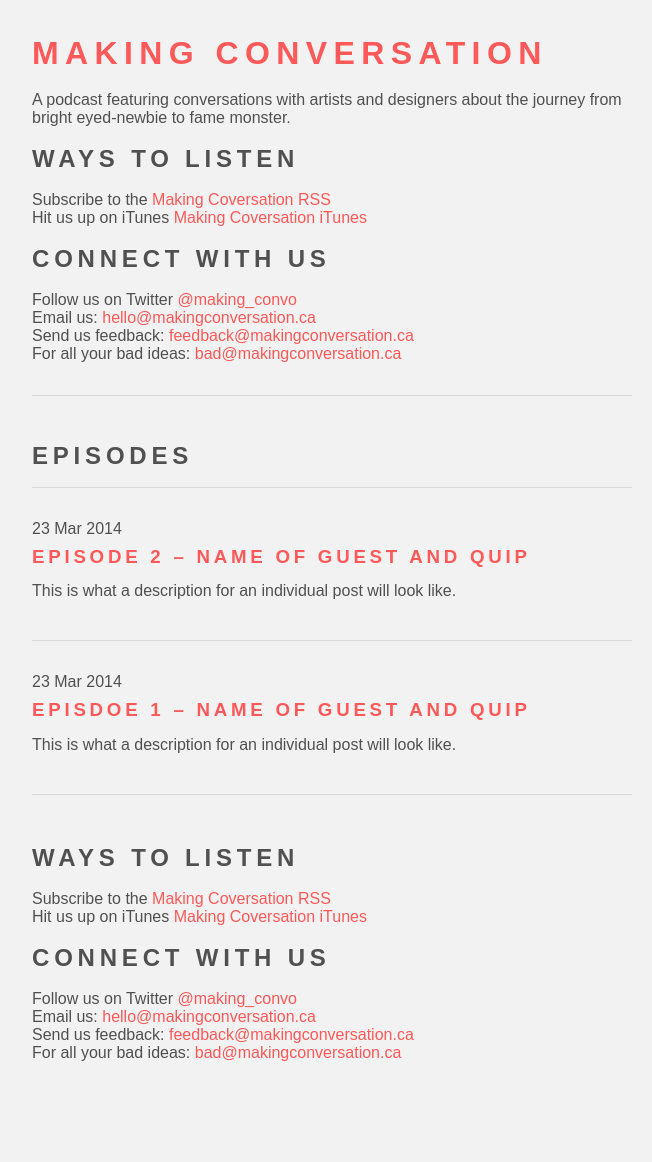
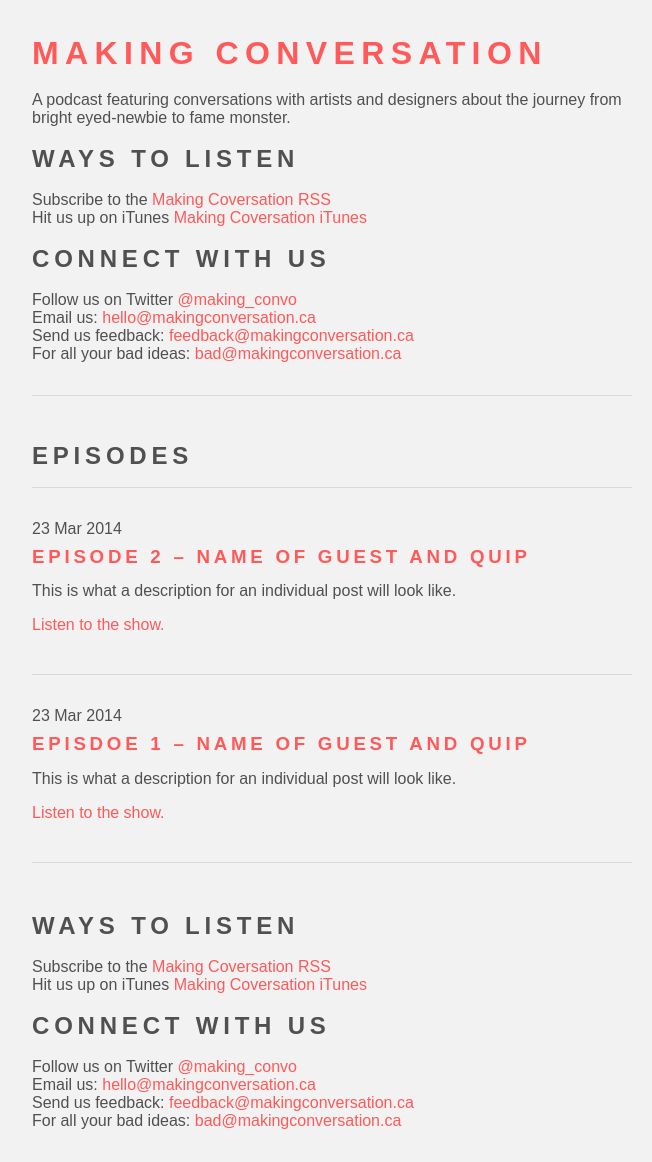
Before and after one commit to justinalm/makingconversation, a Jekyll site: the page built from index.html, in a window 1280 px wide. Shown: the whole page, without its empty margins (308-960 px from the left). Built offline with Jekyll 4.4.1, drawn with Linux system fonts in a browser that asks for light colours; before the commit the page ends 1094 px from its top, so only the background shows below that.

Commit message:
Working on the libsyn stuff

```diff
--- a/_posts/2014-03-23-episode-1.markdown
+++ b/_posts/2014-03-23-episode-1.markdown
@@ -3,6 +3,7 @@
 title:  "Episdoe 1 – Name of Guest and Quip"
 date:   2014-03-23 10:35:28
 description: This is what a description for an individual post will look like.
+libsyn-link: http://directory.libsyn.com/episode/index/id/2744643
 ---
 
 This is what a post for an individual podcast will look like.
--- a/_posts/2014-03-24-episode-2.markdown
+++ b/_posts/2014-03-24-episode-2.markdown
@@ -3,6 +3,7 @@
 title:  "Episode 2 – Name of Guest and Quip"
 date:   2014-03-23 10:35:28
 description: This is what a description for an individual post will look like.
+libsyn-link: http://directory.libsyn.com/episode/index/id/2744643
 ---
 
 This is what a post for an individual podcast will look like.
--- a/index.html
+++ b/index.html
@@ -11,7 +11,7 @@
   	<p class="date">{{ post.date | date_to_string }}</p>
   	<h3><a href="{{ post.url }}">{{ post.title }}</a></h3>
   	<p>{{ post.description }}</p>
-  	<p>{{ post.libsyn-embed }}</p>
+  	<p><a href="{{ post.libsyn-link }}">Listen to the show.</a></p>
   </li>
 {% endfor %}
 </ul>
```
